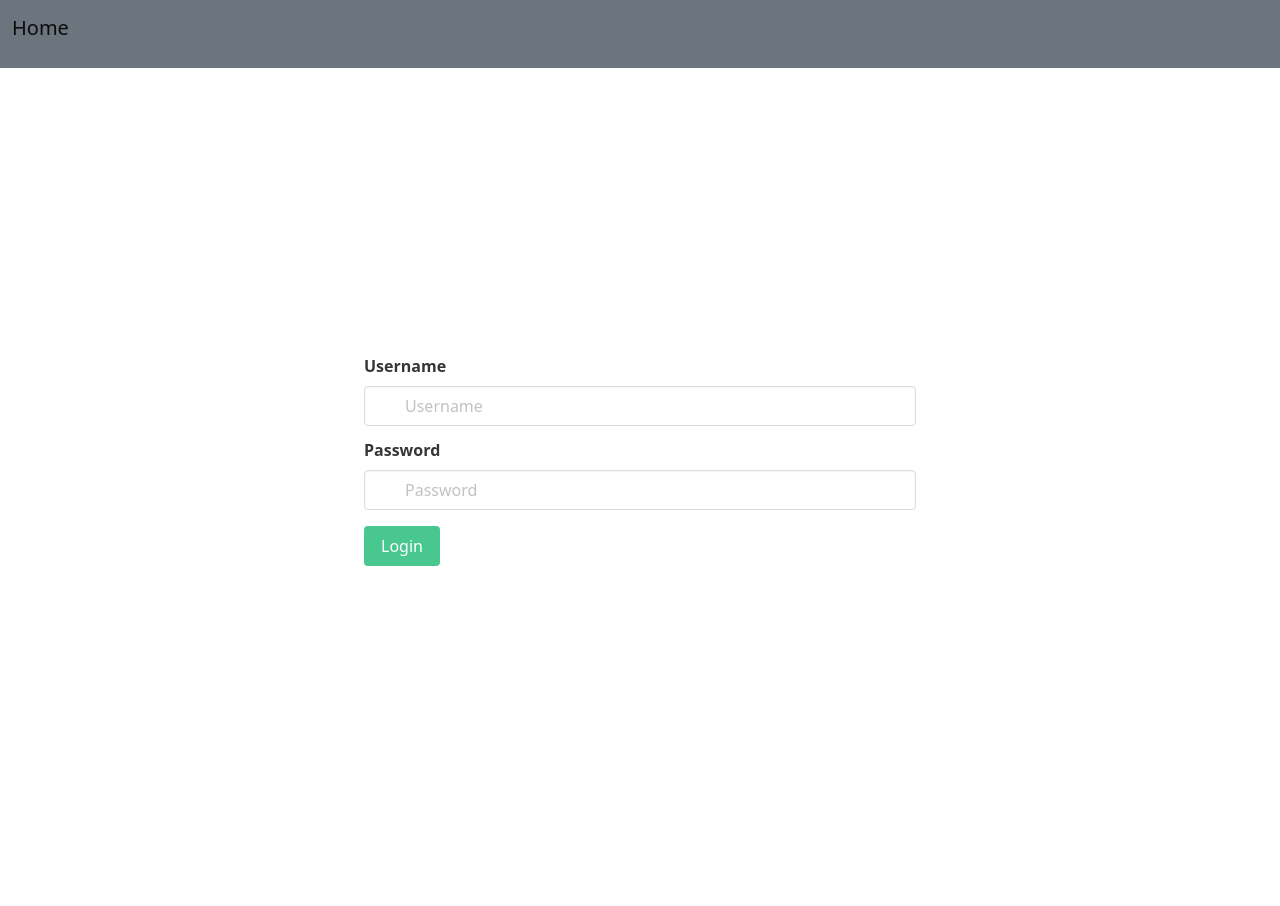
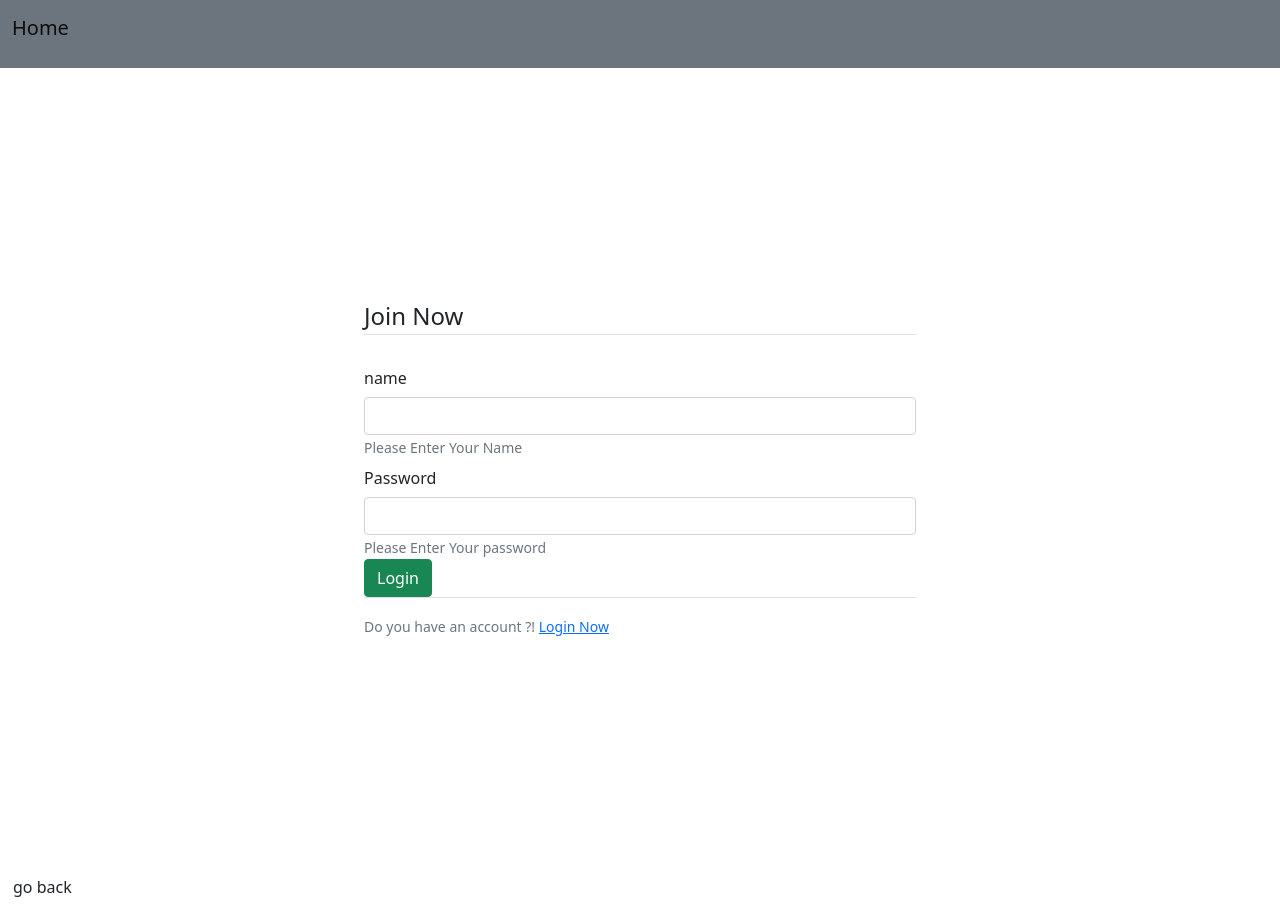
Before and after one commit to fiddah97/PA4, a Flask app: page /login in a window 1280 px wide. Before the commit the page ends 566 px from the top, so only its background shows below. Run offline with Flask 2, Linux system fonts and the light colour scheme; some libraries are stand-ins or nearby versions.

Commit message:
login.html

```diff
--- a/templates/login.html
+++ b/templates/login.html
@@ -38,39 +38,41 @@
         <div class="columns is-centered">
           <div class="column is-half">
             <form method="POST">
-              <div class="field">
-                <label class="label">Username</label>
-                <div class="control has-icons-left has-icons-right">
-                  <input class="input" type="text" name="username" placeholder="Username">
-                  <!-- <span class="icon is-small is-left"> -->
-                    <!-- <i class="fas fa-user"></i>
-                  </span> -->
-                </div>
+              <!-- form.hidden_tag() => for CSRF Purpose "Security" -->
+            <fieldset class="form-group">
+              {{ form.hidden_tag() }}
+              <legend class="border-bottom mb-4">Join Now</legend>
+              <div class="form-group">
+                  <!-- Flask form label -->
+                  {{form.name.label(class="col-form-label")}}
+                  <!-- Flask form attribute -->
+                  {{form.name(class="form-control")}}
+                <small id="helpId" class="text-muted">Please Enter Your Name</small>
               </div>
-              <div class="field">
-                <label class="label">Password</label>
-                <p class="control has-icons-left">
-                  <input class="input" type="password" name="password" placeholder="Password">
-                  <!-- <span class="icon is-small is-left"> -->
-                    <!-- <i class="fas fa-lock"></i>
-                  </span> -->
-                </p>
+
+              <div class="form-group">
+                  <!-- Flask form label -->
+                  {{form.password.label(class="col-form-label")}}
+                  <!-- Flask form attribute -->
+                  {{form.password(class="form-control")}}
+                <small id="helpId" class="text-muted">Please Enter Your password</small>
               </div>
-              <div class="field">
-                <p class="control">
-                  <button type="submit" class="button is-success">
-                    Login
-                  </button>
-                </p>
+
+              <div class="form-group">
+                  <!-- Flask Submit button -->
+                  {{form.submit(class="btn btn-success")}}
               </div>
-            </form>
-          </div>
-        </div>
+          </fieldset>
+      </form>
+      <div class="border-top pt-3">
+          <small class="text-muted">Do you have an account ?! <a href="{{url_for('login')}}"> Login Now</a></small>
       </div>
-    </div>
-  </section>
+  </div>
+
+</section>
 
   <script src="https://cdn.jsdelivr.net/npm/bootstrap@5.0.0-beta1/dist/js/bootstrap.bundle.min.js" integrity="sha384-ygbV9kiqUc6oa4msXn9868pTtWMgiQaeYH7/t7LECLbyPA2x65Kgf80OJFdroafW" crossorigin="anonymous"></script>
+  <a class="btn btn-Success" href="{{url_for('home')}}" role="button">go back</a>
 </body>
 
 </html>
```
